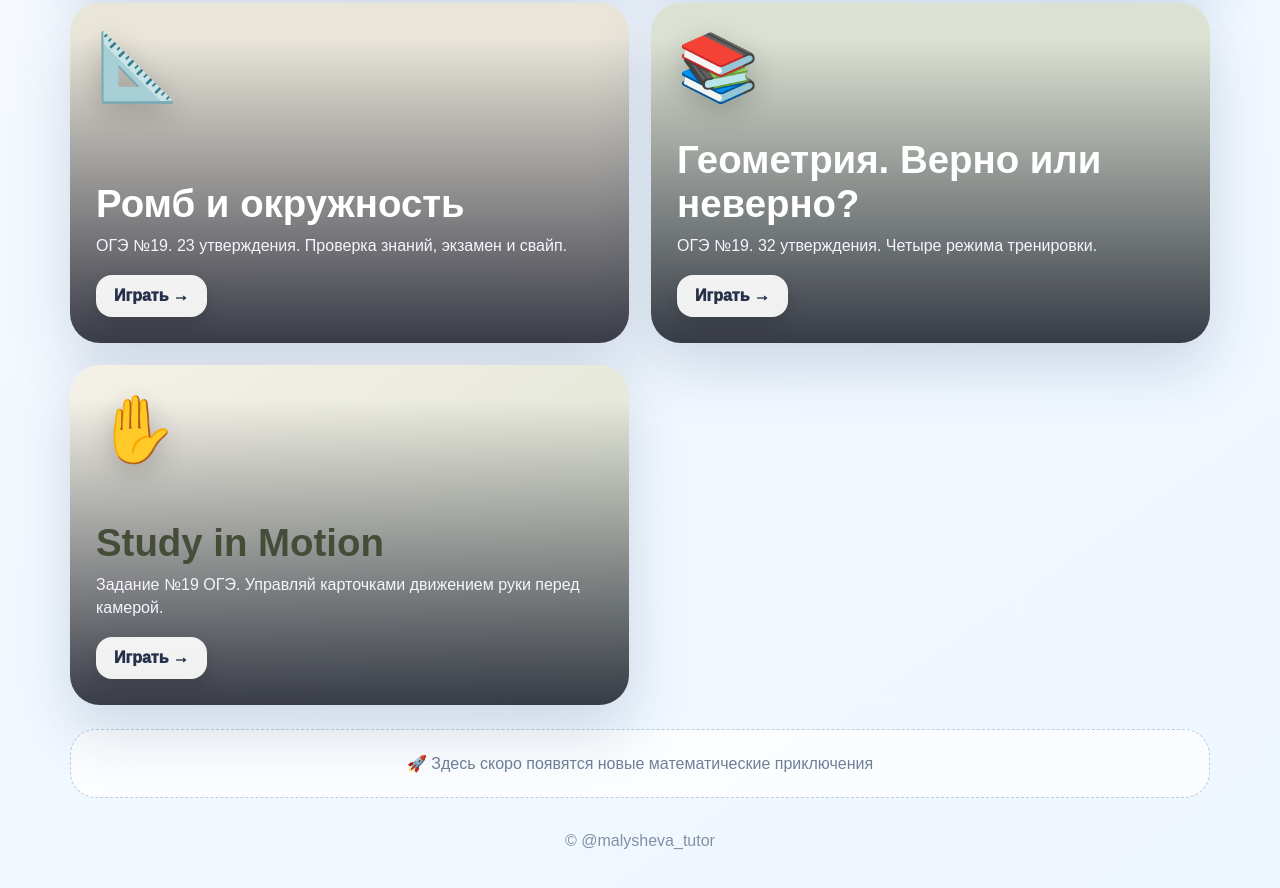
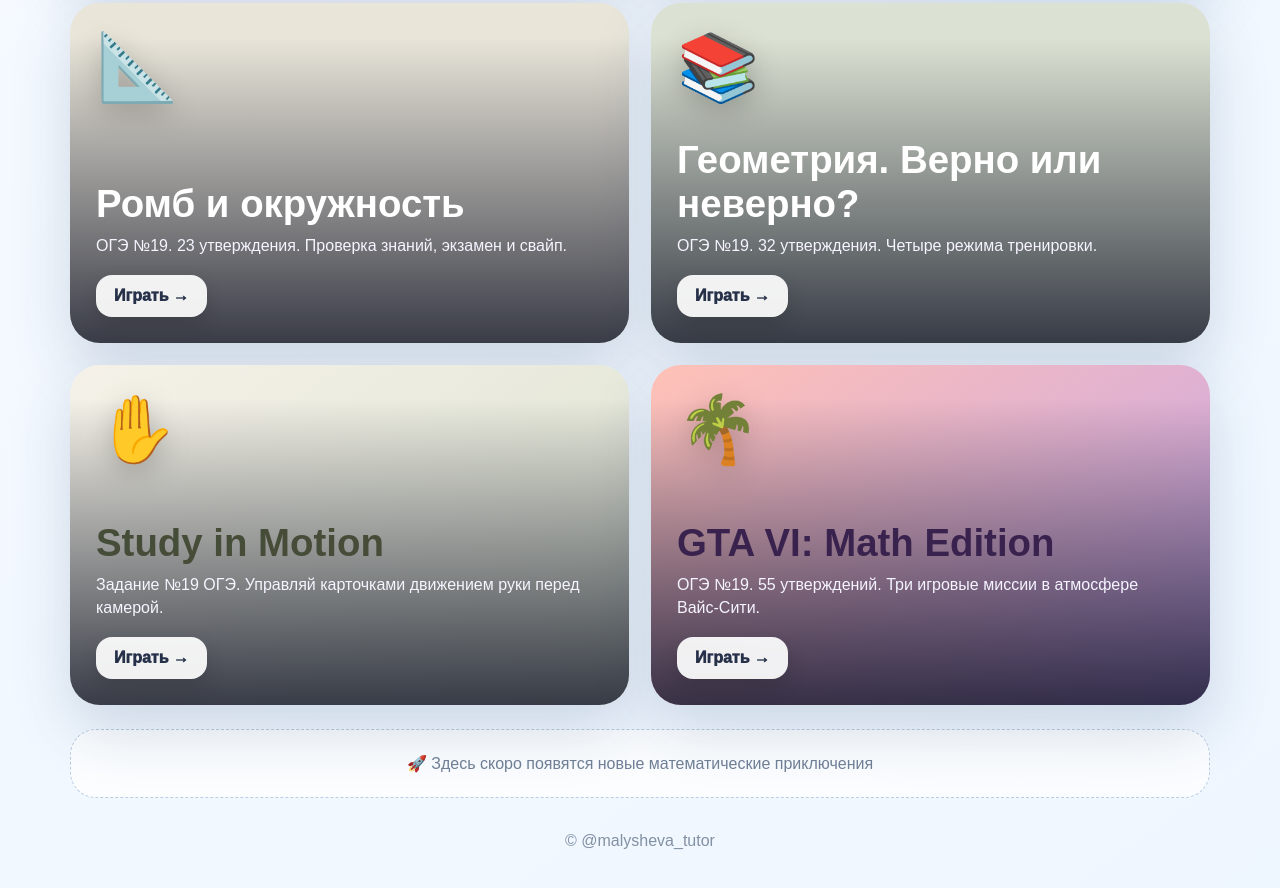
Before and after one commit to mag260589-droid/math-games, a plain HTML site: page index.html in a window 1280 px wide. Shown: the part 828-1716 px from the top of the page. Drawn offline with Linux system fonts and the light colour scheme.

Commit message:
Update index.html

```diff
--- a/index.html
+++ b/index.html
@@ -117,6 +117,13 @@ footer{text-align:center;margin-top:34px;color:#8290a4}
   <p>Задание №19 ОГЭ. Управляй карточками движением руки перед камерой.</p>
   <div class="play">Играть →</div>
 </a>
+    <a class="card" href="GTA_VI_OGE19_swipe_fixed.html"
+   style="background:linear-gradient(145deg,#ffc1b6,#c5a3e8);color:#39234e;">
+  <div class="icon">🌴</div>
+  <h2>GTA VI: Math Edition</h2>
+  <p>ОГЭ №19. 55 утверждений. Три игровые миссии в атмосфере Вайс-Сити.</p>
+  <div class="play">Играть →</div>
+</a>
   </section>
 
   <div class="soon">🚀 Здесь скоро появятся новые математические приключения</div>
```
